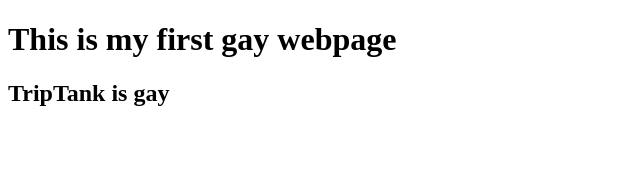
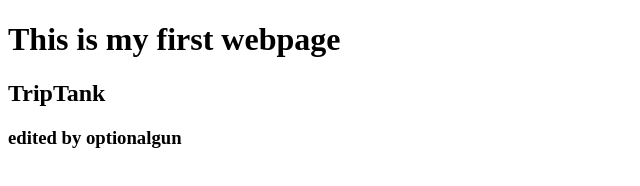
Before and after one commit to TripTank/TripTanksFirstProject, a plain HTML site: page index.html in a window 1280 px wide. Shown: the whole page, without its empty margins (0-640 px from the left). Drawn offline with Linux system fonts and the light colour scheme.

Commit message:
Updated to make project more accurate

```diff
--- a/index.html
+++ b/index.html
@@ -5,7 +5,8 @@
     <title>Title</title>
 </head>
 <body>
-<h1>This is my first gay webpage</h1>
-<h2>TripTank is gay</h2>
+<h1>This is my first webpage</h1>
+<h2>TripTank</h2>
+<h3>edited by optionalgun</h3>
 </body>
 </html>
```
